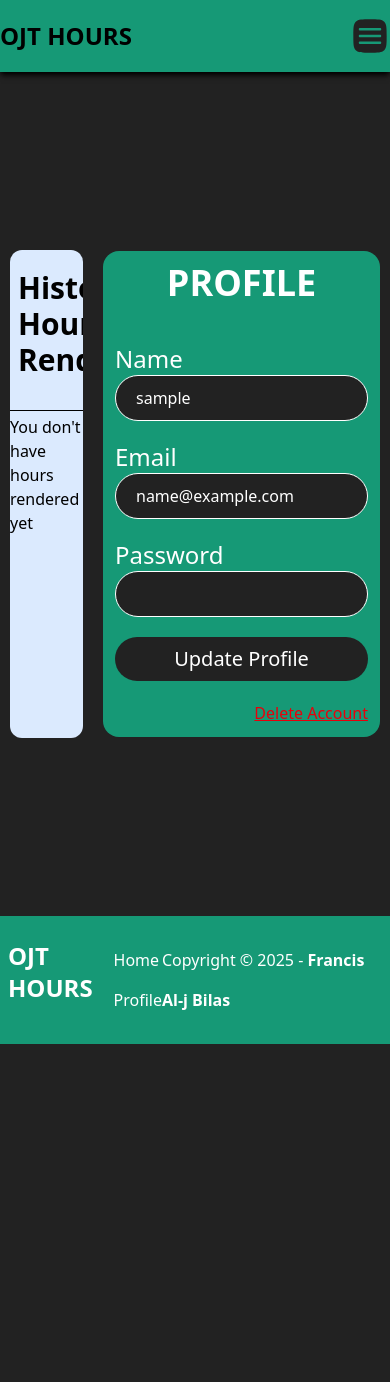
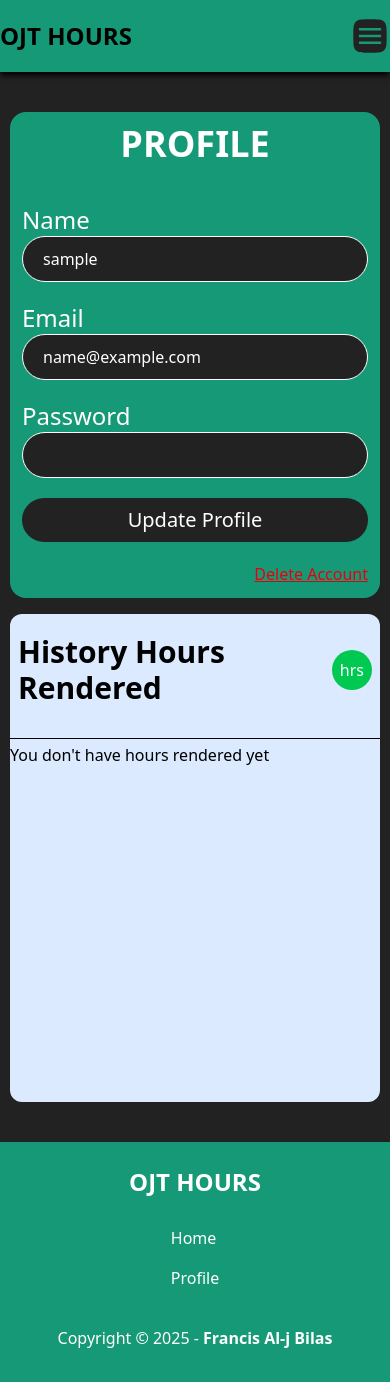
Before and after one commit to FrancisAl-j/OJT-Hours, a React (Vite) app in the folder client/: page /profile in a window 390 px wide. Before the commit the page ends 1044 px from the top, so only its background shows below. Built offline with nearby package versions, Linux system fonts and the light colour scheme; no server answers; sample sign-in values are in the browser's storage.

Commit message:
Updated: Added a responsive desing for mobile users

```diff
--- a/client/src/App.jsx
+++ b/client/src/App.jsx
@@ -16,6 +16,7 @@ import Time from "./components/Time.jsx";
 import Profile from "./pages/Profile.jsx";
 import TimerEngine from "./components/TimerEngine.jsx";
 import Footer from "./components/Footer.jsx";
+import Loading from "./components/Loading.jsx";
 
 const App = () => {
   const dispatch = useDispatch();
--- a/client/src/components/Footer.jsx
+++ b/client/src/components/Footer.jsx
@@ -7,7 +7,7 @@ const Footer = () => {
 
   return (
     <footer className="w-full bg-[#169976] text-white leading-10 py-6 px-2">
-      <div className="flex justify-between">
+      <div className="flex justify-between xl:flex-row flex-col gap-5 xl:items-start items-center">
         <h1 className="text-2xl font-bold">OJT HOURS</h1>
 
         <ul>
--- a/client/src/pages/Home.jsx
+++ b/client/src/pages/Home.jsx
@@ -12,18 +12,22 @@ const Home = () => {
     <div>
       <section className="h-[70svh] grid place-items-center">
         <div className="hero-content flex flex-col items-center gap-8">
-          <h1 className="text-[#1DCD9F] text-6xl font-semibold capitalize">
+          <h1 className="text-[#1DCD9F] xl:text-6xl font-semibold capitalize text-4xl text-center">
             Welcome {user?.username}
           </h1>
-          <p className="text-white text-2xl text-center">
+          <p className="text-white text-lg xl:text-2xl text-center">
             This Web App will help you track your time/hours rendered during
             your working hours. Never lose track of your hours.
           </p>
           {hoursData ? (
             <div className="flex text-white items-center gap-3">
-              <h1 className="text-6xl font-bold">{hoursData?.time} hrs</h1>
-              <span className="text-4xl font-bold">/</span>
-              <h1 className="text-6xl font-bold text-green-500">
+              <h1 className="xl:text-6xl lg:text-4xl sm:text-3xl font-bold">
+                {hoursData?.time} hrs
+              </h1>
+              <span className="xl:text-6xl lg:text-4xl sm:text-4xl font-bold">
+                /
+              </span>
+              <h1 className="xl:text-6xl lg:text-4xl sm:text-3xl font-bold text-green-500">
                 {hoursData?.hoursTarget} hrs
               </h1>
             </div>
--- a/client/src/pages/Profile.jsx
+++ b/client/src/pages/Profile.jsx
@@ -34,8 +34,8 @@ const Profile = () => {
   };
 
   return (
-    <section className="h-[100svh] w-full grid place-item-center">
-      <div className="flex w-full">
+    <section className="h-auto py-10 xl:h-[100svh] w-full grid place-item-center">
+      <div className="flex-col-reverse xl:flex-row flex w-full gap-4">
         <History />
 
         <form
```
